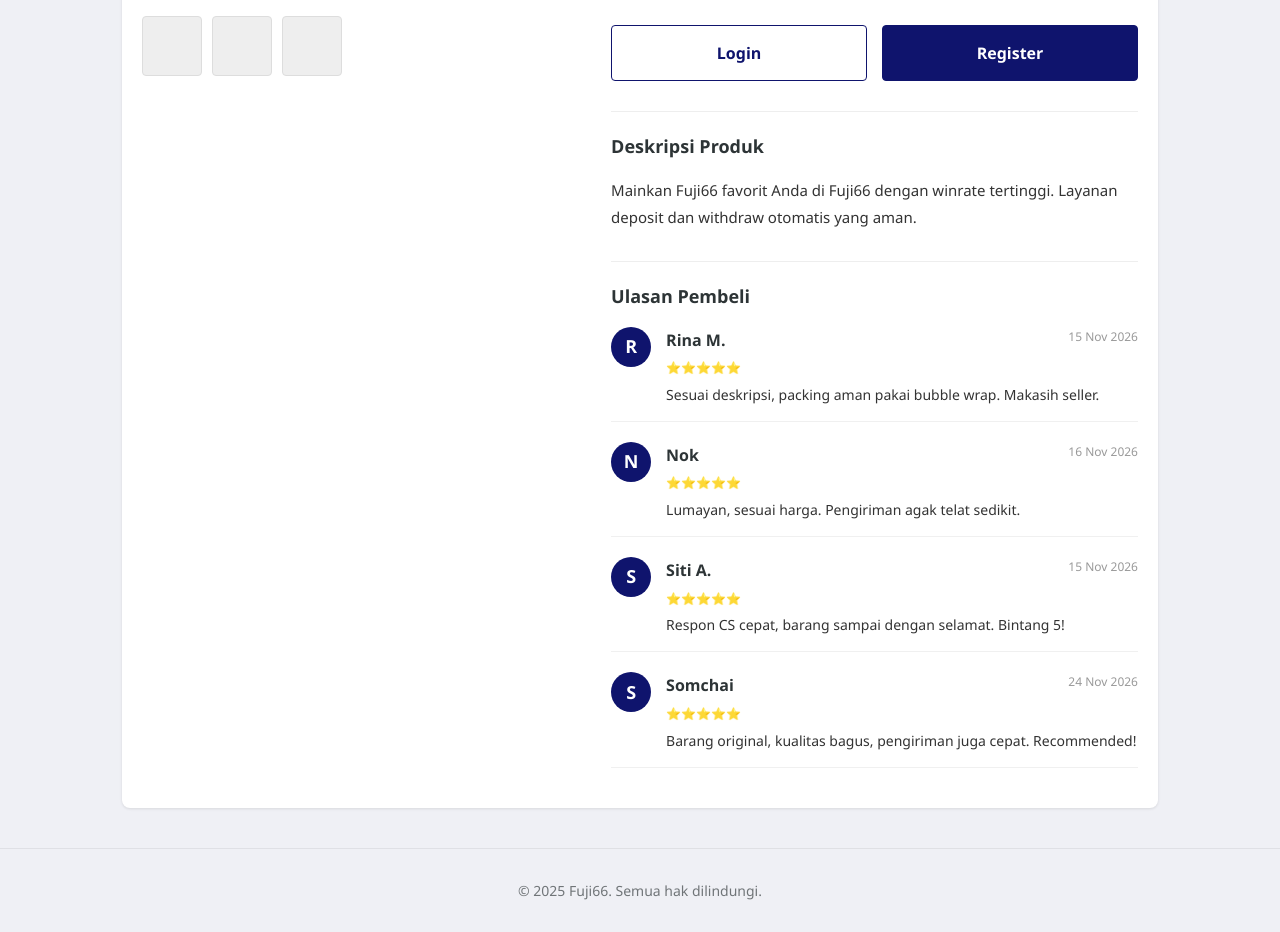
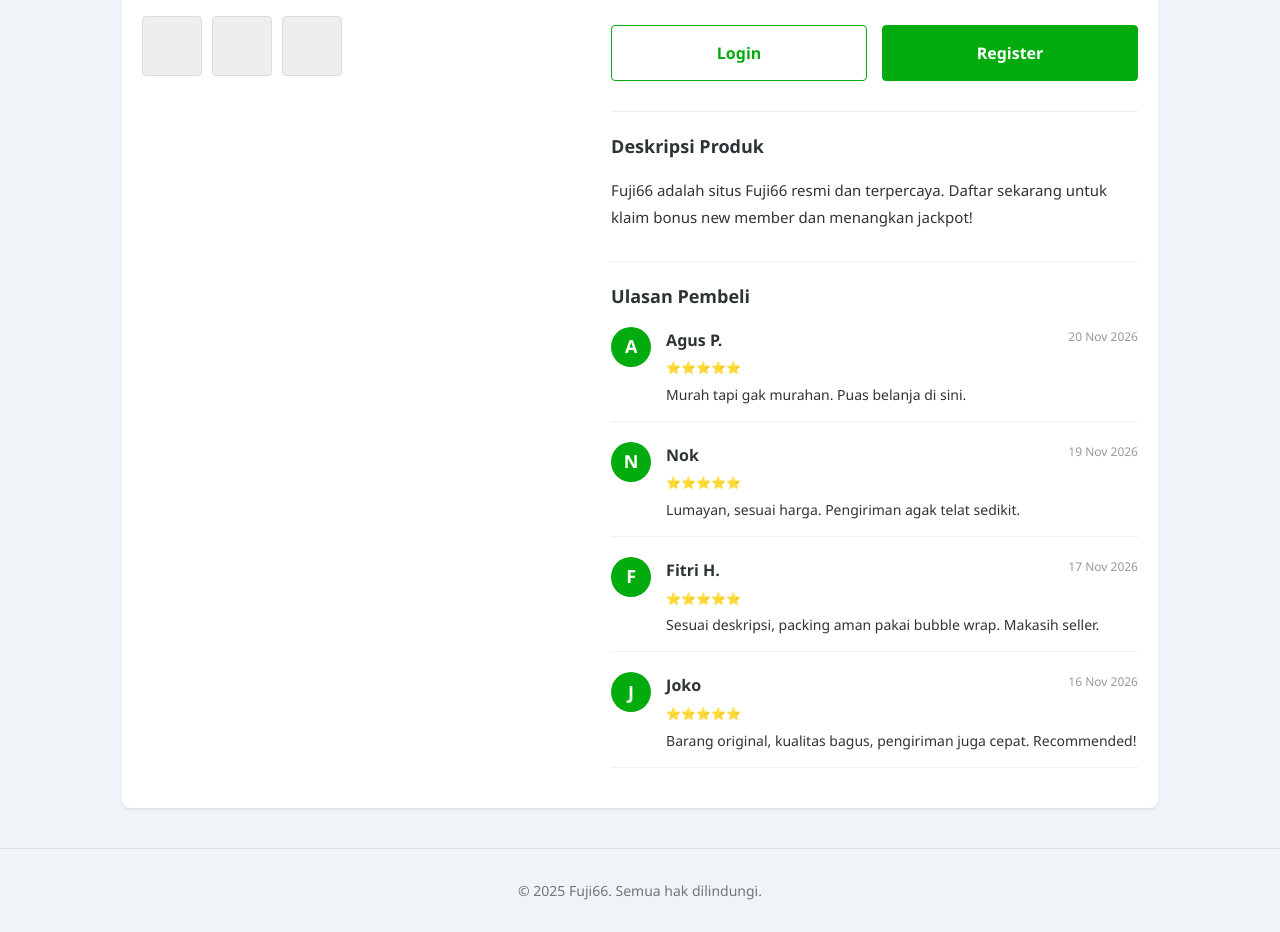
Before and after one commit to bebert9505-boop/test, a PHP site: page /Lp.php in a window 1280 px wide. Shown: the part 482-1414 px from the top of the page. Run offline with PHP 8.4, Linux system fonts and the light colour scheme.

Commit message:
Update Lp.php

```diff
--- a/Lp.php
+++ b/Lp.php
@@ -3,12 +3,12 @@
 <head>
 <meta charset="UTF-8">
 <meta name="viewport" content="width=device-width, initial-scale=1.0">
-<title>Fuji66 | Link Slot Fuji66 Online 24 Jam</title>
-<meta name="description" content="Mainkan Fuji66 favorit Anda di Fuji66 dengan winrate tertinggi. Layanan deposit dan withdraw otomatis yang aman.">
+<title>Daftar Slot Fuji66 Login Resmi &amp; Winrate Tinggi di Fuji66</title>
+<meta name="description" content="Fuji66 adalah situs Fuji66 resmi dan terpercaya. Daftar sekarang untuk klaim bonus new member dan menangkan jackpot!">
 <meta name="keywords" content="Fuji66, Fuji66 Slot, Fuji66 Daftar, Fuji66 Login, Fuji66">
 <meta name="robots" content="index, follow">
-<meta property="og:title" content="Fuji66 | Link Slot Fuji66 Online 24 Jam">
-<meta property="og:description" content="Mainkan Fuji66 favorit Anda di Fuji66 dengan winrate tertinggi. Layanan deposit dan withdraw otomatis yang aman.">
+<meta property="og:title" content="Daftar Slot Fuji66 Login Resmi &amp; Winrate Tinggi di Fuji66">
+<meta property="og:description" content="Fuji66 adalah situs Fuji66 resmi dan terpercaya. Daftar sekarang untuk klaim bonus new member dan menangkan jackpot!">
 <meta property="og:type" content="website">
 <link rel="canonical" href="https://adaktradeeffort.com/public/contact/">
 <link rel="amphtml" href="https://fuji66.bebert9505.workers.dev/">
@@ -27,22 +27,6 @@
   "mainEntity": [
     {
       "@type": "Question",
-      "name": "Berapa lama proses deposit?",
-      "acceptedAnswer": {
-        "@type": "Answer",
-        "text": "Proses deposit hanya membutuhkan waktu kurang dari 1 menit (otomatis)."
-      }
-    },
-    {
-      "@type": "Question",
-      "name": "Apakah situs ini aman?",
-      "acceptedAnswer": {
-        "@type": "Answer",
-        "text": "Sangat aman, kami menggunakan sistem enkripsi SSL berlapis."
-      }
-    },
-    {
-      "@type": "Question",
       "name": "Apakah ada layanan live chat?",
       "acceptedAnswer": {
         "@type": "Answer",
@@ -51,10 +35,26 @@
     },
     {
       "@type": "Question",
-      "name": "Apakah ada event turnamen?",
+      "name": "Apakah akun bisa dibekukan?",
       "acceptedAnswer": {
         "@type": "Answer",
-        "text": "Ya, kami rutin mengadakan turnamen slot dengan hadiah jutaan rupiah."
+        "text": "Akun akan dibekukan jika terbukti melakukan kecurangan (bonus hunter, dll)."
+      }
+    },
+    {
+      "@type": "Question",
+      "name": "Apakah proses withdraw lama?",
+      "acceptedAnswer": {
+        "@type": "Answer",
+        "text": "Tidak, proses withdraw diproses secara otomatis dan instan 24 jam."
+      }
+    },
+    {
+      "@type": "Question",
+      "name": "Apakah ada potongan saat withdraw?",
+      "acceptedAnswer": {
+        "@type": "Answer",
+        "text": "Tidak ada potongan biaya admin sama sekali."
       }
     }
   ]
@@ -65,9 +65,9 @@
 
 *{margin:0;padding:0;box-sizing:border-box}
 html{scroll-behavior:smooth}
-body{font-family:'Segoe UI',system-ui,sans-serif;background:#eff0f5;color:#2d3436;line-height:1.65;-webkit-font-smoothing:antialiased}
+body{font-family:'Segoe UI',system-ui,sans-serif;background:#f0f3f7;color:#2d3436;line-height:1.65;-webkit-font-smoothing:antialiased}
 img{max-width:100%}
-a{color:#0f146d;text-decoration:none}
+a{color:#03ac0e;text-decoration:none}
 .wrap{max-width:1080px;margin:0 auto;padding:0 22px}
 
 /* === ETYS CLONE HEADER STYLE === */
@@ -109,16 +109,16 @@ a{color:#0f146d;text-decoration:none}
 .mp-option-label { width: 100px; color: #666; font-size: 14px; padding-top: 5px; }
 .mp-option-values { flex: 1; display: flex; gap: 10px; flex-wrap: wrap; }
 .mp-variant { border: 1px solid #ccc; background: #fff; padding: 6px 15px; border-radius: 4px; cursor: pointer; font-size: 14px; transition: 0.2s; }
-.mp-variant:hover { border-color: #0f146d; color: #0f146d; }
+.mp-variant:hover { border-color: #03ac0e; color: #03ac0e; }
 
 .mp-qty { display: flex; border: 1px solid #ccc; border-radius: 4px; width: max-content; }
 .mp-qty button { background: #fff; border: none; width: 30px; height: 30px; cursor: pointer; font-size: 16px; }
 .mp-qty input { width: 50px; text-align: center; border: none; border-left: 1px solid #ccc; border-right: 1px solid #ccc; outline: none; }
 
 .mp-actions { display: flex; gap: 15px; margin-top: 25px; }
-.mp-btn { flex: 1; padding: 14px; border-radius: 4px; font-weight: 700; font-size: 16px; cursor: pointer; text-align: center; border: 1px solid #0f146d; }
-.mp-btn.outline { background: transparent; color: #0f146d; }
-.mp-btn.solid { background: #0f146d; color: #fff; }
+.mp-btn { flex: 1; padding: 14px; border-radius: 4px; font-weight: 700; font-size: 16px; cursor: pointer; text-align: center; border: 1px solid #03ac0e; }
+.mp-btn.outline { background: transparent; color: #03ac0e; }
+.mp-btn.solid { background: #03ac0e; color: #fff; }
 .mp-btn:hover { filter: brightness(0.9); }
 
 .mp-desc-section { margin-top: 30px; padding-top: 20px; border-top: 1px solid #eee; }
@@ -128,7 +128,7 @@ a{color:#0f146d;text-decoration:none}
 .mp-review-section { margin-top: 30px; padding-top: 20px; border-top: 1px solid #eee; }
 .mp-review-section h2 { font-size: 18px; margin-bottom: 15px; }
 .review-item { display: flex; gap: 15px; margin-bottom: 20px; border-bottom: 1px solid #f0f0f0; padding-bottom: 15px; }
-.review-avatar { width: 40px; height: 40px; background: #0f146d; color: #fff; border-radius: 50%; display: flex; align-items: center; justify-content: center; font-weight: bold; font-size: 18px; }
+.review-avatar { width: 40px; height: 40px; background: #03ac0e; color: #fff; border-radius: 50%; display: flex; align-items: center; justify-content: center; font-weight: bold; font-size: 18px; }
 .review-content { flex: 1; }
 .review-header { display: flex; justify-content: space-between; margin-bottom: 5px; }
 .review-date { font-size: 12px; color: #999; }
@@ -288,7 +288,7 @@ footer{padding:30px 0;text-align:center;font-size:14px;opacity:.65;border-top:1p
         </div>
 
         <div class="mp-col-right">
-          <h1 class="mp-title">Fuji66 | Link Slot Fuji66 Online 24 Jam</h1>
+          <h1 class="mp-title">Daftar Slot Fuji66 Login Resmi &amp; Winrate Tinggi di Fuji66</h1>
           <div class="mp-rating">
             <span class="star">★★★★★</span> 4.8 | 1.2RB Terjual
           </div>
@@ -334,21 +334,21 @@ footer{padding:30px 0;text-align:center;font-size:14px;opacity:.65;border-top:1p
 
           <div class="mp-desc-section">
             <h2>Deskripsi Produk</h2>
-            <p>Mainkan Fuji66 favorit Anda di Fuji66 dengan winrate tertinggi. Layanan deposit dan withdraw otomatis yang aman.</p>
+            <p>Fuji66 adalah situs Fuji66 resmi dan terpercaya. Daftar sekarang untuk klaim bonus new member dan menangkan jackpot!</p>
           </div>
 
           <div class="mp-review-section">
             <h2>Ulasan Pembeli</h2>
 
       <div class="review-item">
-        <div class="review-avatar">R</div>
+        <div class="review-avatar">A</div>
         <div class="review-content">
           <div class="review-header">
-            <strong>Rina M.</strong>
-            <span class="review-date">15 Nov 2026</span>
+            <strong>Agus P.</strong>
+            <span class="review-date">20 Nov 2026</span>
           </div>
           <div class="review-stars">⭐⭐⭐⭐⭐</div>
-          <p class="review-text">Sesuai deskripsi, packing aman pakai bubble wrap. Makasih seller.</p>
+          <p class="review-text">Murah tapi gak murahan. Puas belanja di sini.</p>
         </div>
       </div>
 
@@ -357,7 +357,7 @@ footer{padding:30px 0;text-align:center;font-size:14px;opacity:.65;border-top:1p
         <div class="review-content">
           <div class="review-header">
             <strong>Nok</strong>
-            <span class="review-date">16 Nov 2026</span>
+            <span class="review-date">19 Nov 2026</span>
           </div>
           <div class="review-stars">⭐⭐⭐⭐⭐</div>
           <p class="review-text">Lumayan, sesuai harga. Pengiriman agak telat sedikit.</p>
@@ -365,23 +365,23 @@ footer{padding:30px 0;text-align:center;font-size:14px;opacity:.65;border-top:1p
       </div>
 
       <div class="review-item">
-        <div class="review-avatar">S</div>
+        <div class="review-avatar">F</div>
         <div class="review-content">
           <div class="review-header">
-            <strong>Siti A.</strong>
-            <span class="review-date">15 Nov 2026</span>
+            <strong>Fitri H.</strong>
+            <span class="review-date">17 Nov 2026</span>
           </div>
           <div class="review-stars">⭐⭐⭐⭐⭐</div>
-          <p class="review-text">Respon CS cepat, barang sampai dengan selamat. Bintang 5!</p>
+          <p class="review-text">Sesuai deskripsi, packing aman pakai bubble wrap. Makasih seller.</p>
         </div>
       </div>
 
       <div class="review-item">
-        <div class="review-avatar">S</div>
+        <div class="review-avatar">J</div>
         <div class="review-content">
           <div class="review-header">
-            <strong>Somchai</strong>
-            <span class="review-date">24 Nov 2026</span>
+            <strong>Joko</strong>
+            <span class="review-date">16 Nov 2026</span>
           </div>
           <div class="review-stars">⭐⭐⭐⭐⭐</div>
           <p class="review-text">Barang original, kualitas bagus, pengiriman juga cepat. Recommended!</p>
```
Also changed, not shown: other parts of Lp.php (+16 -16 lines).
